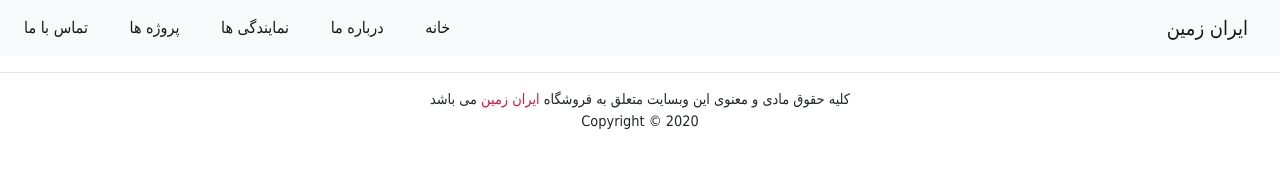
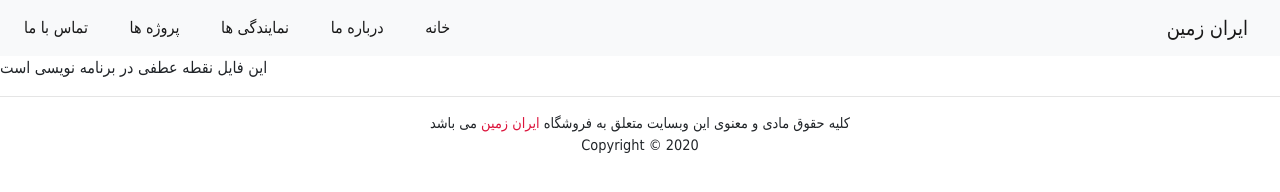
Before and after one commit to sattarian/iranzamin, a plain HTML site: page iranzamin/index.html in a window 1280 px wide. Drawn offline with nearby package versions, Linux system fonts and the light colour scheme.

Commit message:
نقطه شروع جدید

```diff
--- a/iranzamin/index.html
+++ b/iranzamin/index.html
@@ -56,7 +56,10 @@
 
 
 
+<div>
 
+  این فایل نقطه عطفی در برنامه نویسی است
+</div>
 
 
 
```
